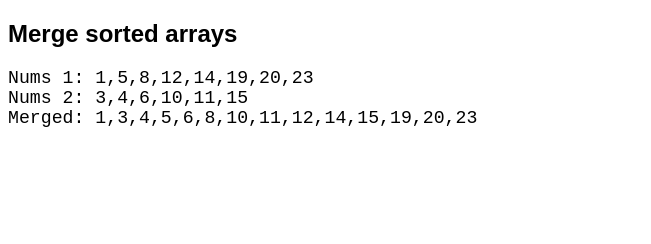
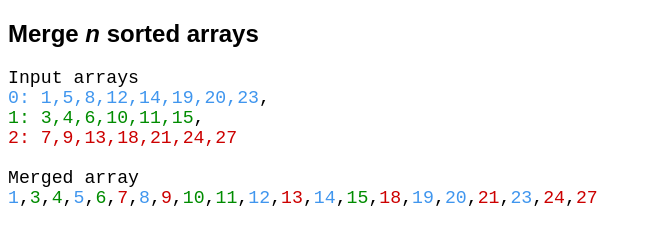
Before and after one commit to nilayan/merge-sorted-arrays, a plain HTML site: page index.html in a window 1280 px wide. Shown: the whole page, without its empty margins (0-651 px from the left). Drawn offline with Linux system fonts and the light colour scheme.

Commit message:
support arbitrary number of sorted input arrays; colorized output for fun

```diff
--- a/index.html
+++ b/index.html
@@ -4,7 +4,7 @@
   <meta charset="UTF-8">
   <meta name="viewport" content="width=device-width, initial-scale=1.0">
   <meta http-equiv="X-UA-Compatible" content="ie=edge">
-  <title>Merge sorted arrays</title>
+  <title>Merge n sorted arrays</title>
   <style>
     body { font-family: sans-serif; }
     pre { font-size: 1.4em; }
@@ -12,10 +12,10 @@
 </head>
 <body>
   <div>
-    <h2>Merge sorted arrays</h2>
+    <h2>Merge <em>n</em> sorted arrays</h2>
 
     <pre id="root"></pre>
   </div>
-  <script src="./index.js"></script>
+  <script src="./index2.js"></script>
 </body>
 </html>
--- /dev/null
+++ b/index2.js
@@ -0,0 +1,49 @@
+const nums1 = [1, 5, 8, 12, 14, 19, 20, 23];
+const nums2 = [3, 4, 6, 10, 11, 15];
+const nums3 = [7, 9, 13, 18, 21, 24, 27];
+let html = '';
+
+/**
+ * Merge n sorted arrays
+ * @param {array} inputArrays - 1 or more arrays of sorted numbers
+ * @returns {array} mergedArray - merged array of sorted numbers
+ */
+const mergeLists = (...inputArrays) => {
+  // colors for each input array
+  const colors = ['#4096EE', '#008C00', '#CC0000', '#FF7400', '#FF1A00', '#6BBA70']; // only 6 for now
+  const totalItemsCount = inputArrays.reduce((total, currentValue) => total + currentValue.length, 0);
+  let n=0, m=0, minValueArray, currentValue, min=undefined, mergedArray=[], mergedArrayColor=[], numberOfArrays=inputArrays.length;
+  html += 'Input arrays ' + inputArrays.map((a, idx) => '<br/><span style="color:'+colors[idx]+'">' + idx + ': ' + a + '</span>');
+
+  for (n; n < totalItemsCount; n++) {
+    for (m; m < numberOfArrays; m++) {
+      if (typeof inputArrays[m][0] !== 'undefined') {
+        currentValue = inputArrays[m][0];
+        if (typeof min === 'undefined') {
+          min = currentValue;
+          minValueArray = m;
+        } else if (min > currentValue) {
+          min = currentValue;
+          minValueArray = m;
+        }
+      }
+    }
+
+    // don't merge duplicate values
+    if (mergedArray.indexOf(inputArrays[minValueArray][0]) === -1) {
+      mergedArray.push(inputArrays[minValueArray].shift());
+      mergedArrayColor.push(minValueArray); // reference to input array color
+    }
+
+    // reset for next iteration
+    min = undefined;
+    m = 0;
+  }
+
+  html += '<br/><br/>Merged array<br/>' + mergedArray.map((e, idx) => '<span style="color:'+colors[mergedArrayColor[idx]]+'">'+ e +'</span>');
+  document.getElementById('root').innerHTML = html;
+
+  return mergedArray;
+};
+
+mergeLists(nums1, nums2, nums3);
```
Also changed, not shown: 1 other file.
